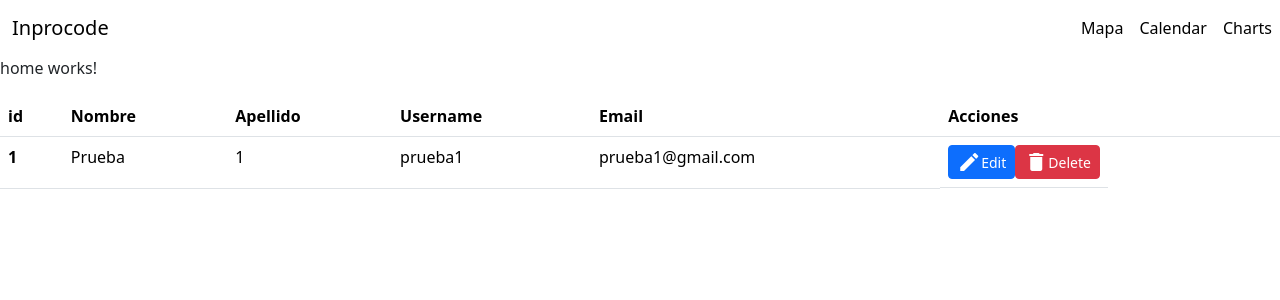
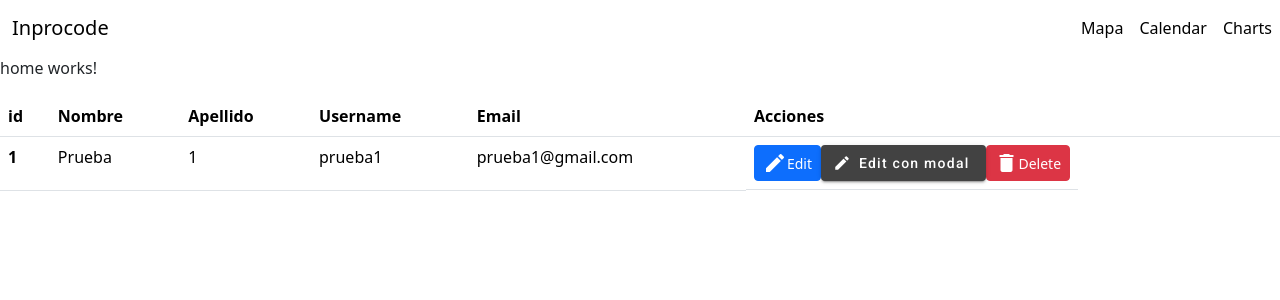
Before and after one commit to bertapasamontes/8.inprocode, an Angular app: page /home in a window 1280 px wide. Shown: the top 300 px of the page. Built offline with nearby package versions, Linux system fonts and the light colour scheme.

Commit message:
users-in-app-component llama a edit-data component para editar en un modal

```diff
--- /dev/null
+++ b/src/app/components/edit-data/edit-data.component.html
@@ -0,0 +1 @@
+<p>edit-data works!</p>
--- /dev/null
+++ b/src/app/components/edit-data/edit-data.component.ts
@@ -0,0 +1,16 @@
+import { Component } from '@angular/core';
+import { MatDialogRef } from '@angular/material/dialog';
+
+@Component({
+  selector: 'app-edit-data',
+  standalone: true,
+  imports: [],
+  templateUrl: './edit-data.component.html',
+  styleUrl: './edit-data.component.scss'
+})
+export class EditDataComponent {
+
+  constructor(
+    public _matDialogRef: MatDialogRef<EditDataComponent>
+  ){}
+}
--- a/src/app/components/users-in-app/users-in-app.component.html
+++ b/src/app/components/users-in-app/users-in-app.component.html
@@ -18,7 +18,8 @@
             <td>{{item.username}}</td>
             <td>{{item.email}}</td>
             <td class="d-inline-flex ">
-                <button type="button" class="btn btn-primary btn-sm d-flex align-items-center"><mat-icon>edit</mat-icon> Edit</button>
+                <button routerLink="/edit/{{item.id}}" type="button" class="btn btn-primary btn-sm d-flex align-items-center"><mat-icon>edit</mat-icon> Edit</button>
+                <button mat-raised-button  (click)="abrirEdit()"><mat-icon>edit</mat-icon> Edit con modal</button>
                 <button type="button" class="btn btn-danger btn-sm d-flex align-items-center"><mat-icon>delete</mat-icon> Delete</button>
             </td>
         </tr>
--- a/src/app/components/users-in-app/users-in-app.component.ts
+++ b/src/app/components/users-in-app/users-in-app.component.ts
@@ -1,10 +1,22 @@
 import { Component } from '@angular/core';
 import {MatIconModule} from '@angular/material/icon'
+import { RouterLink } from '@angular/router';
+import {MatButtonModule} from '@angular/material/button';
+import {
+  MAT_DIALOG_DATA,
+  MatDialog,
+  MatDialogActions,
+  MatDialogClose,
+  MatDialogContent,
+  MatDialogRef,
+  MatDialogTitle,
+} from '@angular/material/dialog';
+import { EditDataComponent } from '../edit-data/edit-data.component.js';
 
 @Component({
   selector: 'app-users-in-app',
   standalone: true,
-  imports: [MatIconModule],
+  imports: [MatIconModule, RouterLink, MatButtonModule ],
   templateUrl: './users-in-app.component.html',
   styleUrl: './users-in-app.component.scss'
 })
@@ -18,4 +30,12 @@ export class UsersInAppComponent {
       email: "prueba1@gmail.com"
     }
   ]
+
+  constructor(
+    private _matDialog: MatDialog
+  ){}
+
+  abrirEdit():void{
+    this._matDialog.open(EditDataComponent);
+  }
 }
```
Also changed, not shown: src/app/app.routes.ts (+8 -4 lines), src/app/components/edit-data/edit-data.component.scss (added), 2 other files (tests, documents, lock files or other folders).
